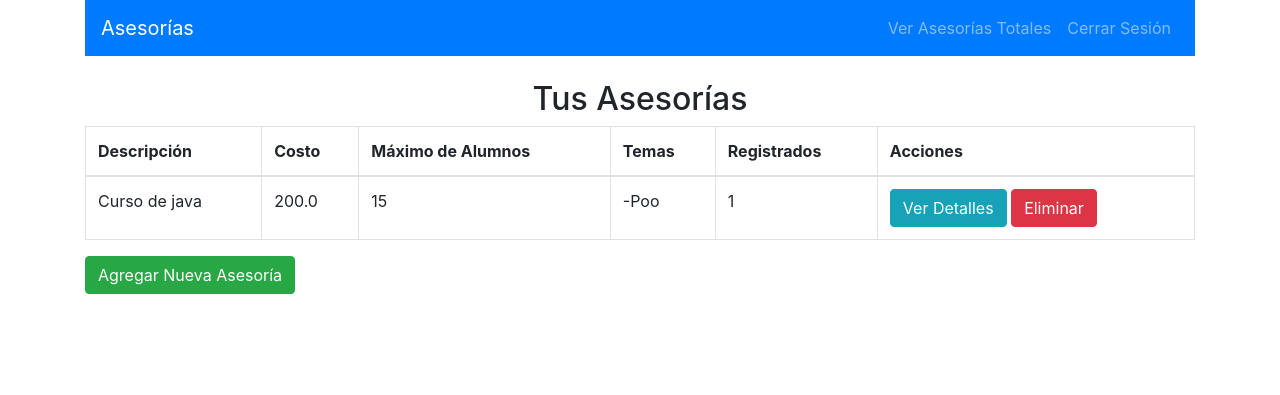
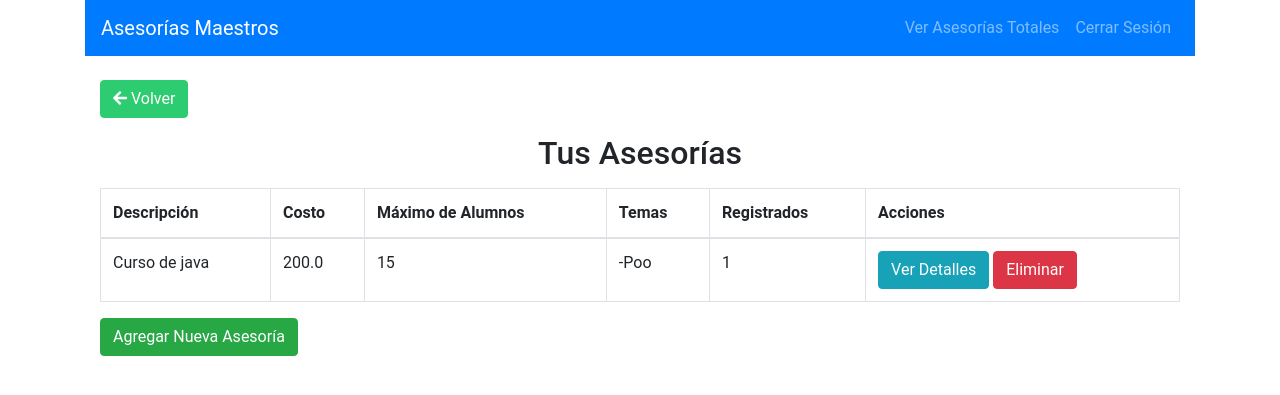
Before and after one commit to DanielAlcaraz117/Mi_proyecto, a Flask app: page /dashboard_maestro in a window 1280 px wide. Shown: the top 395 px of the page. Run offline with Flask 3, Linux system fonts and the light colour scheme; a user stored in the database is signed in; some libraries are stand-ins or nearby versions.

Commit message:
Resolviendo problema de pantalla de incio

```diff
--- a/ProyectoWeb/static/custom.css
+++ b/ProyectoWeb/static/custom.css
@@ -1,5 +1,3 @@
-/* custom.css */
-
 /* Variables de Colores */
 :root {
     --primary-color: #3498db; /* Azul Primario */
--- a/ProyectoWeb/templates/base.html
+++ b/ProyectoWeb/templates/base.html
@@ -12,6 +12,12 @@
     <link rel="stylesheet" href="https://stackpath.bootstrapcdn.com/bootstrap/4.5.2/css/bootstrap.min.css">
     <!-- Importa la hoja de estilos de Bootstrap para usar su sistema de diseño y componentes predefinidos -->
 
+    <link rel="stylesheet" href="{{ url_for('static', filename='custom.css') }}">
+    <!-- Importa la hoja de estilos personalizada para el tema de colores -->
+
+    <link rel="stylesheet" href="https://cdnjs.cloudflare.com/ajax/libs/font-awesome/5.15.3/css/all.min.css">
+    <!-- Importa la hoja de estilos de Font Awesome para usar íconos -->
+
     <title>{% block title %}Tu Título{% endblock %}</title>
     <!-- Define el título de la página; usa bloques de plantillas para permitir que otras páginas establezcan su propio título -->
 </head>
@@ -21,27 +27,28 @@
     <div class="container">
         <!-- Contenedor central con la clase 'container' de Bootstrap para centrar y ajustar el contenido -->
 
-        {% with messages = get_flashed_messages() %}
+        {% with messages = get_flashed_messages(with_categories=true) %}
         <!-- Bloque para manejar mensajes flash que se mostrarán temporalmente -->
 
             {% if messages %}
             <!-- Verifica si existen mensajes flash -->
 
-                <div class="alert alert-info" role="alert">
-                    <!-- Crea una alerta de tipo informativo usando Bootstrap si hay mensajes -->
+                {% for category, message in messages %}
+                <!-- Itera sobre cada mensaje en la lista de mensajes flash -->
 
-                    {% for message in messages %}
-                    <!-- Itera sobre cada mensaje en la lista de mensajes flash -->
-
+                    <div class="alert alert-{{ category }}" role="alert">
+                        <!-- Crea una alerta usando la clase Bootstrap correspondiente a la categoría -->
                         {{ message }}
                         <!-- Muestra el contenido del mensaje flash -->
+                    </div>
 
-                    {% endfor %}
-                </div>
-                <!-- Fin de la alerta que muestra los mensajes flash -->
+                {% endfor %}
+                <!-- Fin de la iteración de mensajes flash -->
 
             {% endif %}
+            <!-- Fin de la verificación de existencia de mensajes flash -->
         {% endwith %}
+        <!-- Fin del bloque de mensajes flash -->
 
         {% block content %}{% endblock %}
         <!-- Bloque de contenido principal; se utilizará para insertar el contenido específico de cada página -->
@@ -58,5 +65,8 @@
 
     <script src="https://stackpath.bootstrapcdn.com/bootstrap/4.5.2/js/bootstrap.min.js"></script>
     <!-- Incluye el script de Bootstrap para los componentes interactivos (como modales, menús, etc.) -->
+
+    {% block scripts %}{% endblock %}
+    <!-- Bloque de scripts adicionales que puedan necesitar otras plantillas -->
 </body>
 </html>
--- a/ProyectoWeb/templates/dashboard_alumno.html
+++ b/ProyectoWeb/templates/dashboard_alumno.html
@@ -7,7 +7,7 @@
 <nav class="navbar navbar-expand-lg navbar-dark bg-primary">
     <!-- Barra de navegación usando Bootstrap con estilo oscuro y color de fondo azul (bg-primary) -->
 
-    <a class="navbar-brand" href="#">Asesorías</a>
+    <a class="navbar-brand" href="#">Asesorías Alumnos</a>
     <!-- Logo o título de la aplicación en la barra de navegación -->
 
     <div class="collapse navbar-collapse">
@@ -30,6 +30,10 @@
 
     <h2 class="text-center">Asesorías Disponibles</h2>
     <!-- Título centrado para la sección de asesorías -->
+
+    <!-- Botón de retroceso -->
+    <button class="btn btn-secondary mb-3" onclick="window.history.back()"><i class="fas fa-arrow-left"></i> Volver</button>
+    <!-- Botón para regresar a la página anterior usando JavaScript -->
 
     <table class="table table-bordered mt-3">
         <!-- Tabla con bordes para listar las asesorías, con margen superior (mt-3) -->
--- a/ProyectoWeb/templates/dashboard_maestro.html
+++ b/ProyectoWeb/templates/dashboard_maestro.html
@@ -7,7 +7,7 @@
 <nav class="navbar navbar-expand-lg navbar-dark bg-primary">
     <!-- Barra de navegación usando Bootstrap con fondo oscuro (bg-primary) para estilo visual uniforme -->
 
-    <a class="navbar-brand" href="#">Asesorías</a>
+    <a class="navbar-brand" href="#">Asesorías Maestros</a>
     <!-- Título o logo de la plataforma en la barra de navegación -->
 
     <div class="collapse navbar-collapse">
@@ -30,16 +30,17 @@
     </div>
 </nav>
 
-<div class="row justify-content-center mt-4">
-    <!-- Fila que centra el contenido horizontalmente, con margen superior (mt-4) -->
+<div class="container mt-4">
+    <!-- Contenedor principal con margen superior (mt-4) -->
 
-    <div class="col-md-12">
-        <!-- Columna que ocupa todo el ancho en pantallas medianas y superiores -->
+    <!-- Botón de retroceso -->
+    <button class="btn btn-secondary mb-3" onclick="window.history.back()"><i class="fas fa-arrow-left"></i> Volver</button>
+    <!-- Botón para regresar a la página anterior usando JavaScript -->
 
     <h2 class="text-center">Tus Asesorías</h2>
     <!-- Título centrado para indicar que se muestran las asesorías del usuario -->
 
-        <table class="table table-bordered">
+    <table class="table table-bordered mt-3">
         <!-- Tabla con bordes para listar las asesorías de manera estructurada -->
 
         <thead>
@@ -113,7 +114,6 @@
     <a href="{{ url_for('nueva_asesoria') }}" class="btn btn-success">Agregar Nueva Asesoría</a>
     <!-- Botón para agregar una nueva asesoría, enlazado dinámicamente a la vista de creación de asesoría -->
 </div>
-</div>
 
 {% endblock %}
 <!-- Fin del bloque de contenido personalizado -->
```
Also changed, not shown: ProyectoWeb/static/profile_pics/Imagen de WhatsApp 2024-11-08 a las 17.34.38_8dc2840b.jpg (added), instance/asesorias.db. Lines whose indentation alone changed are shown as unchanged.
